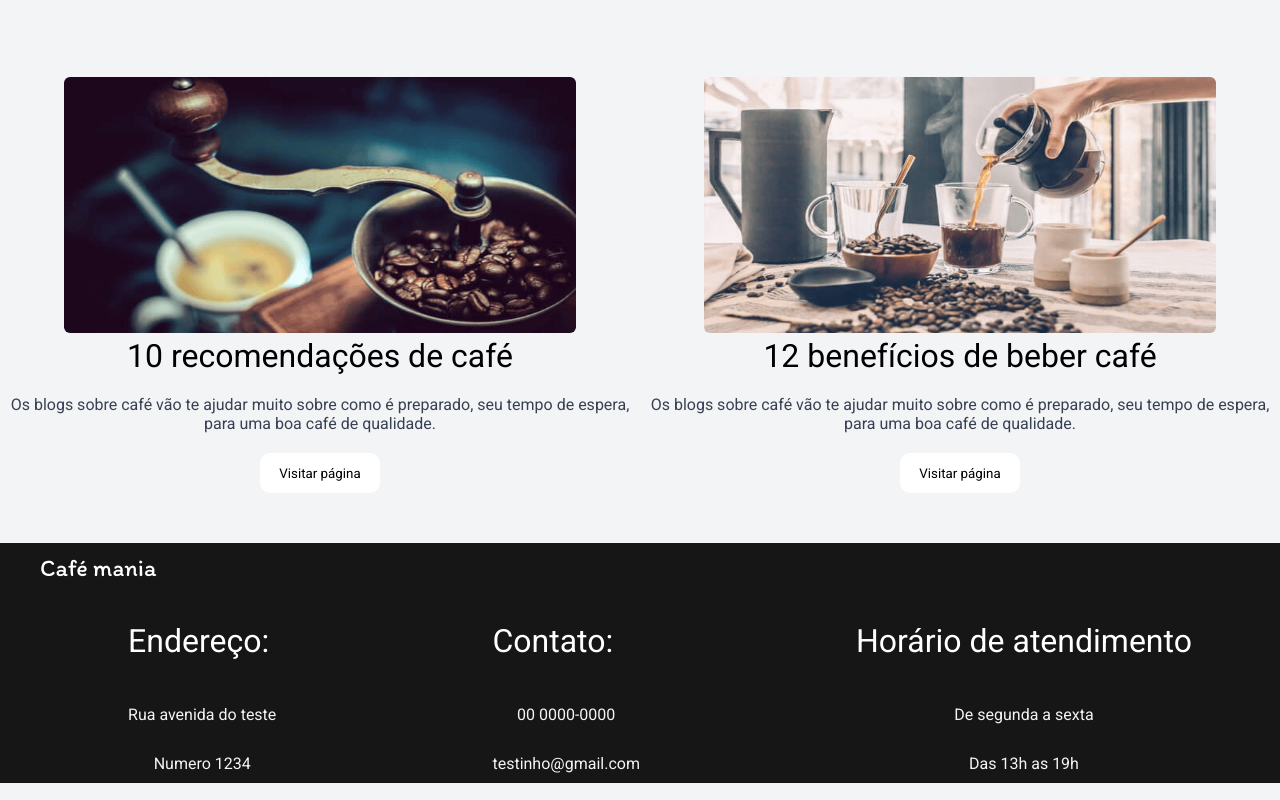
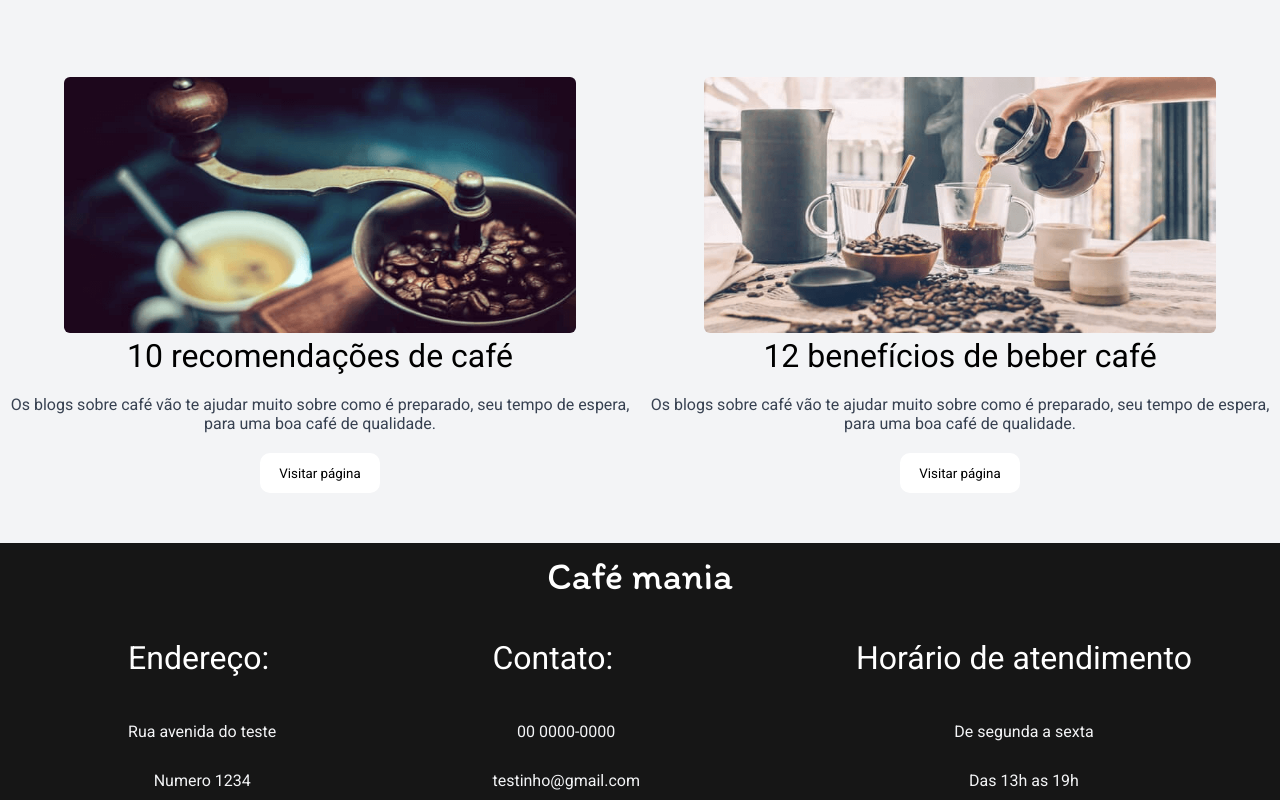
Before and after one commit to Kauacnok/cafe-mania, a React (Vite) app in the folder web/: page / in a window 1280 px wide. Shown: the part 1875-2675 px from the top of the page. Built offline with nearby package versions, Linux system fonts and the light colour scheme.

Commit message:
styling the footer

```diff
--- a/web/src/components/Footer.tsx
+++ b/web/src/components/Footer.tsx
@@ -3,7 +3,7 @@ import { ArrowUp } from 'phosphor-react'
 export function Footer() {
 	return (
 		<footer>
-			<h1>Café mania</h1>
+			<h2>Café mania</h2>
 			<div className="footer-container">
 				<div className="footer-content">
 					<h3>Endereço:</h3>
--- a/web/src/styles/_footer.scss
+++ b/web/src/styles/_footer.scss
@@ -1,9 +1,10 @@
 footer {
 	background-color: $black-900;
-	h1 {
+	h2 {
 		color: white;
+		border: none;
 		padding-top: 10px;
-		padding-left: 40px;
+		padding-left: 0px;
 		margin-bottom: 15px;
 		font-family: $itim_font;
 	}
```
